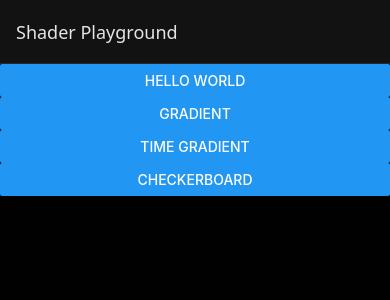
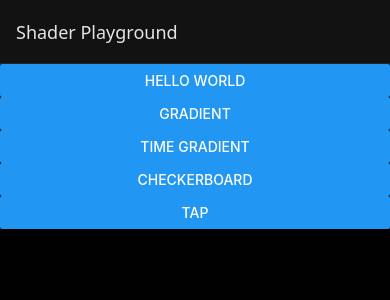
Before and after one commit to canpoyrazoglu/react-native-skia-playground, a React Native app: screen /Home in a window 390 px wide. Shown: the top 300 px of the page. Built offline with nearby package versions, Linux system fonts and the light colour scheme.

Commit message:
feat: add link to tap shader on home screen.

```diff
--- a/screens/HomeScreen.tsx
+++ b/screens/HomeScreen.tsx
@@ -3,6 +3,7 @@ import { Button, ScrollView, StyleSheet, View } from 'react-native';
 import { CHECKERBOARD } from '../examples/checkerboard.shader';
 import { GRADIENT } from '../examples/gradient.shader';
 import { HELLO_WORLD } from '../examples/helloWorld.shader';
+import { TAP } from '../examples/tap.shader';
 import { TIME_GRADIENT } from '../examples/timeGradient.shader';
 import { useNavigate } from '../hooks/navigation';
 
@@ -44,6 +45,14 @@ function HomeScreen() {
               });
             }}
           />
+          <Button
+            title="Tap"
+            onPress={() => {
+              navigate('Shader', {
+                initialShader: TAP,
+              });
+            }}
+          />
         </View>
       </ScrollView>
     </View>
```
